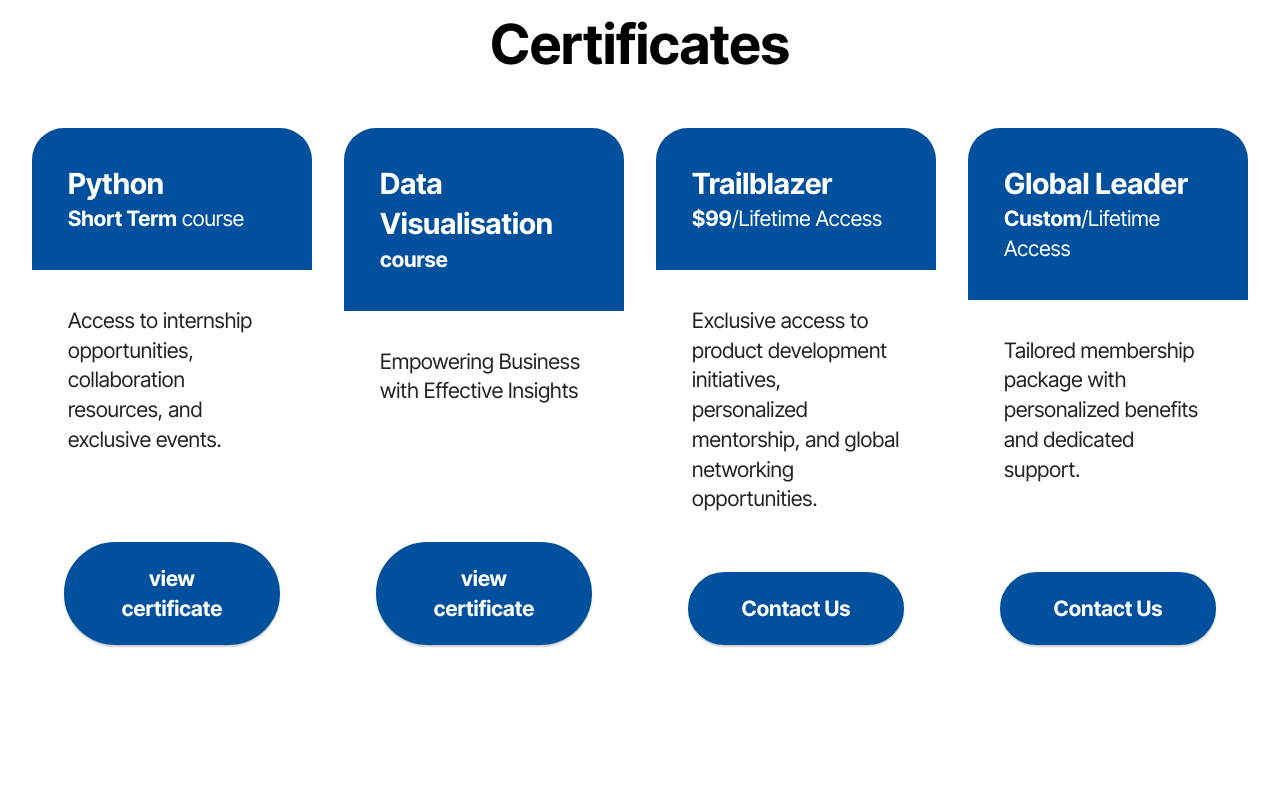
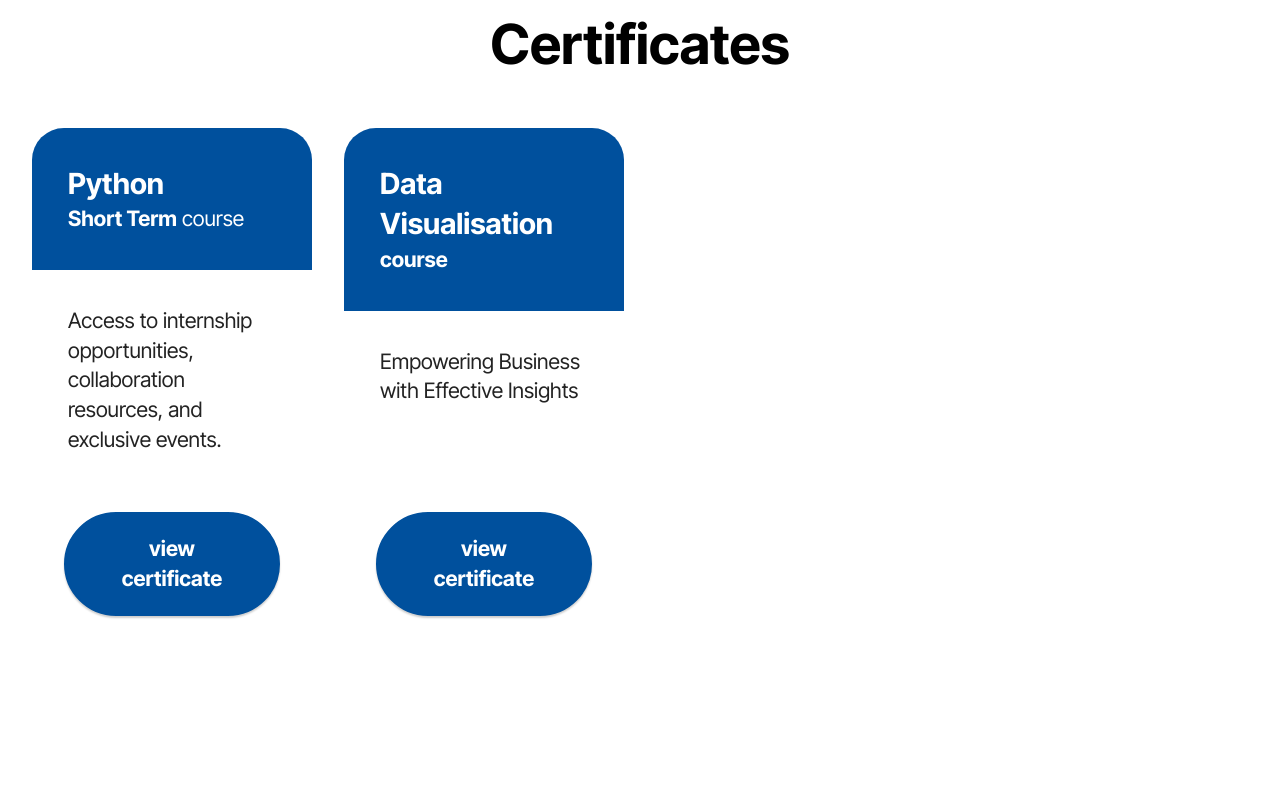
Before and after one commit to BhanuShankarAdabala/Portfolio, a plain HTML site: page index.html in a window 1280 px wide. Shown: the part 4780-5580 px from the top of the page. Drawn offline with Linux system fonts and the light colour scheme.

Commit message:
Update index.html

```diff
--- a/index.html
+++ b/index.html
@@ -1240,40 +1240,7 @@
           <div class="mbr-section-btn item-footer"><a href="https://drive.google.com/file/d/1-gA152RN0QHUWlxBpLVwVTyx7fcA0FP6/view?usp=drive_link" class="btn item-btn btn-primary display-7">view certificate</a></div>
         </div>
       </div>
-      <div class="item features-without-image col-12 col-md-6 col-lg-3 item-mb">
-        <div class="item-wrapper">
-          <div class="item-head">
-            <h5 class="item-title mbr-fonts-style mb-0 display-5">
-              <strong>Trailblazer</strong>
-            </h5>
-            <h6 class="item-subtitle mbr-fonts-style mt-0 mb-0 display-7">
-              <strong>$99</strong>/Lifetime Access
-            </h6>
-          </div>
-          <div class="item-content">
-            <p class="mbr-text mbr-fonts-style display-7">Exclusive access to product development initiatives, personalized mentorship, and global networking opportunities.</p>
-          </div>
-          <div class="mbr-section-btn item-footer"><a href="" class="btn item-btn btn-primary display-7">Contact Us</a></div>
-        </div>
-      </div>
-      <div class="item features-without-image col-12 col-md-6 col-lg-3 item-mb">
-        <div class="item-wrapper">
-          <div class="item-head">
-            <h5 class="item-title mbr-fonts-style mb-0 display-5">
-              <strong>Global Leader</strong>
-            </h5>
-            <h6 class="item-subtitle mbr-fonts-style mt-0 mb-0 display-7">
-              <strong>Custom</strong>/Lifetime Access
-            </h6>
-          </div>
-          <div class="item-content">
-            <p class="mbr-text mbr-fonts-style display-7">Tailored membership package with personalized benefits and dedicated support.</p>
-          </div>
-          <div class="mbr-section-btn item-footer"><a href="" class="btn item-btn btn-primary display-7">Contact Us</a></div>
-        </div>
-      </div>
-    </div>
-  </div>
+
 </section>
 
 <style>
@@ -1638,29 +1605,6 @@
                       </div>
                   </div>
               </div>
-              <div class="item features-image col-12 col-md-6 col-lg-3">
-                  <div class="item-wrapper">
-                      <div class="item-img mb-3">
-                          <img src="assets/images/photo-1599008633840-052c7f756385.jpeg" data-slide-to="3" data-bs-slide-to="4">
-                      </div>
-                      <div class="item-content align-left">
-                          <h5 class="item-title mbr-fonts-style mb-3 mt-0 display-7">
-                              Development
-                          </h5>
-                          <h6 class="item-subtitle mbr-fonts-style mt-0 mb-3 display-5">
-                              <strong>
-                                  Creating Impactful Solutions Globally
-                              </strong>
-                          </h6>
-
-                          <div class="mbr-section-btn item-footer">
-                              <a href="" class="btn item-btn btn-primary display-7">
-                                  Read
-                              </a>
-                          </div>
-                      </div>
-                  </div>
-              </div>
           </div>
       </div>
   </section>
```
